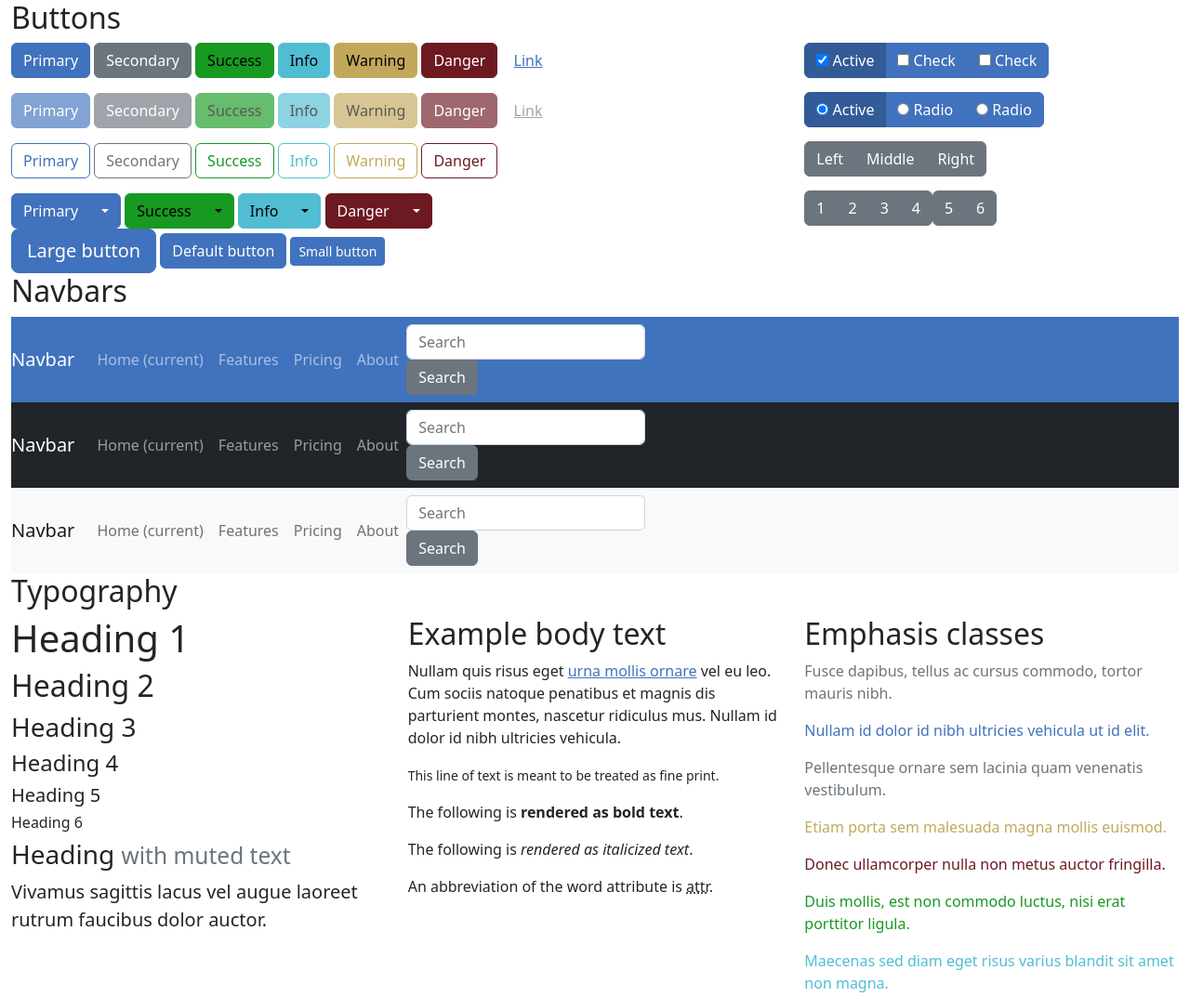
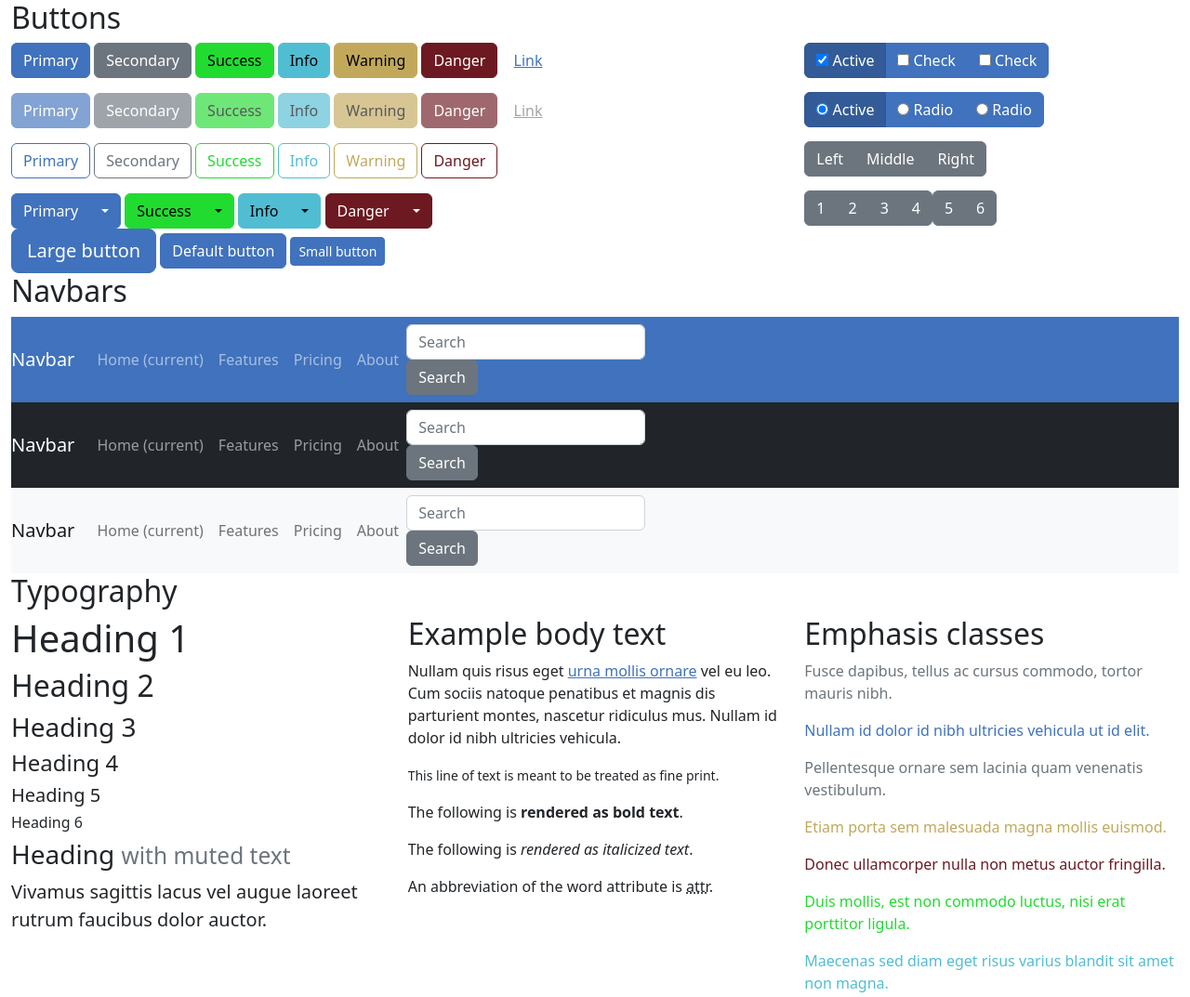
Before and after one commit to NoroffFEU/css-frameworks-example, a website: page index.html in a window 1280 px wide. Shown: the top 1073 px of the page at 93% size. Drawn offline with nearby package versions, Linux system fonts and the light colour scheme; files that its build step writes are made by us from their sources.

Commit message:
Revert previous green shade change.

```diff
--- a/src/scss/_variables.scss
+++ b/src/scss/_variables.scss
@@ -5,7 +5,7 @@ $pink:    #852756;
 $red:     #6d1921;
 $orange:  #91582a;
 $yellow:  #c2a85a;
-$green:   #179922;
+$green:   #22db31;
 $teal:    #1d6b54;
 $cyan:    #51bdd3;
 
```
